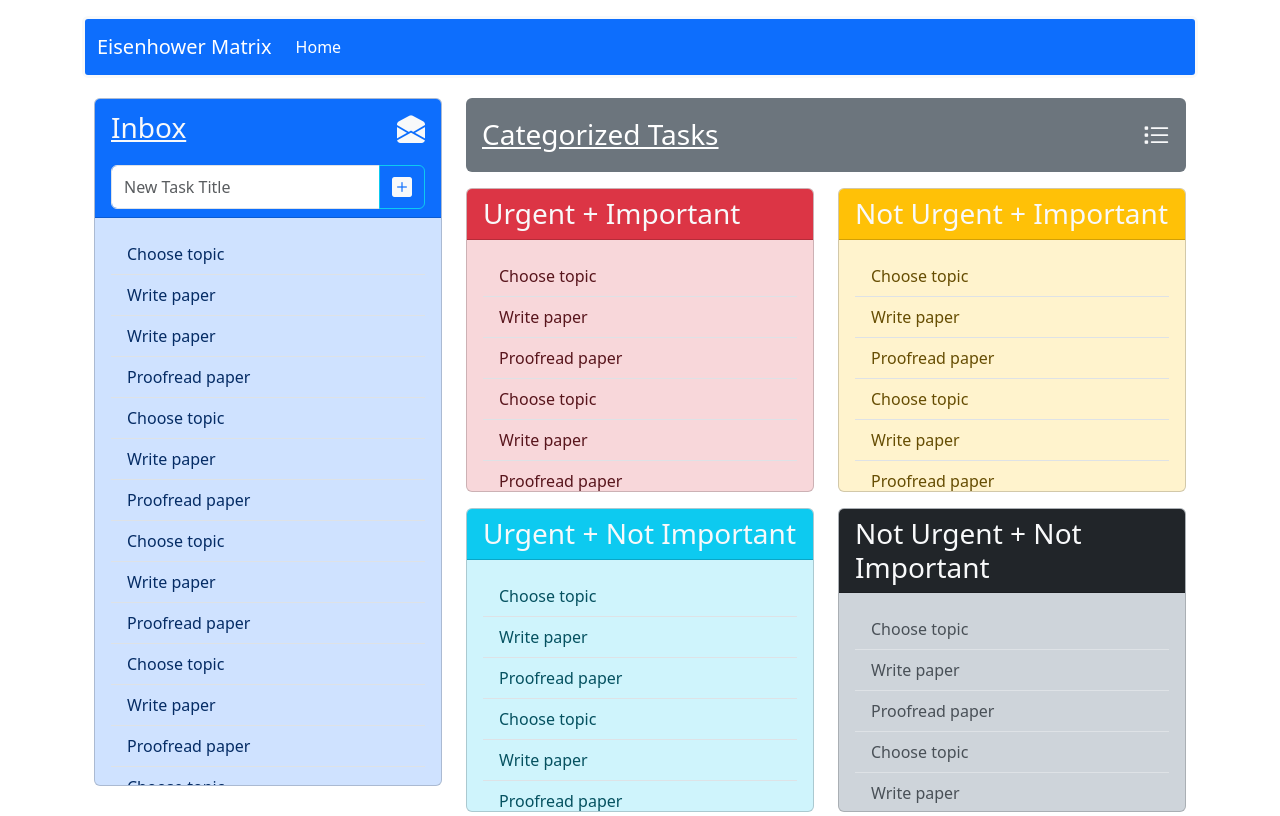
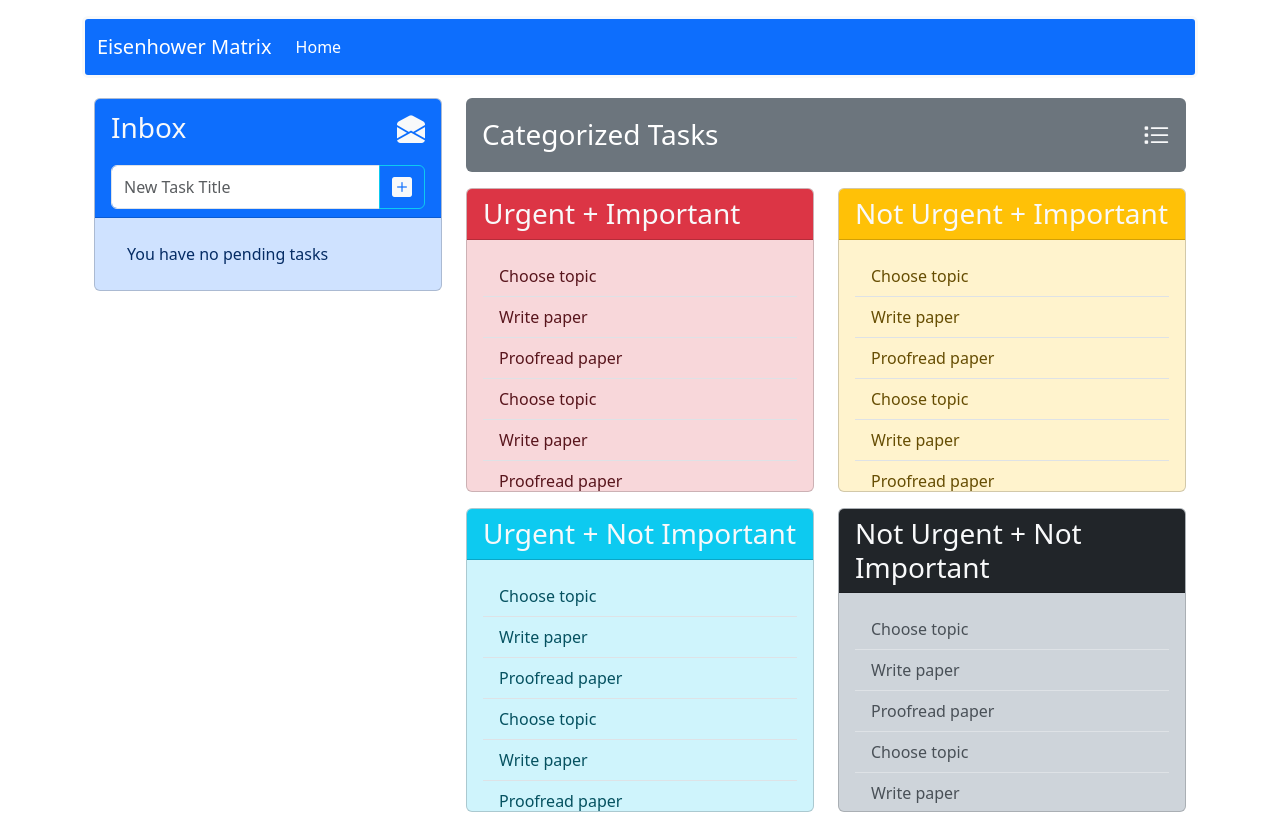
Before and after one commit to Zak-Bahm/em-proj, a Vue app: page / in a window 1280 px wide. Built offline with nearby package versions, Linux system fonts and the light colour scheme.

Commit message:
Mostly working modal

```diff
--- a/src/assets/main.css
+++ b/src/assets/main.css
@@ -4,3 +4,6 @@
 .short-card-max {
     max-height: 38vh;
 }
+.icon-link:hover {
+    transform: scale(1.1)
+}
--- a/src/components/NewTaskList.vue
+++ b/src/components/NewTaskList.vue
@@ -1,7 +1,7 @@
 <template>
-    <div class="card bg-primary-subtle tall-card-max">
+    <div class="card bg-primary-subtle" :class="pageView ? '' : 'tall-card-max'">
         <div class="card-header bg-primary text-light">
-            <a class="d-flex justify-content-between align-items-center text-light" href="/inbox">
+            <a class="d-flex justify-content-between align-items-center text-light text-decoration-none" href="/inbox">
                 <h3 class="card-title m-0">Inbox</h3>
                 <i class="bi bi-envelope-open-fill fs-3 text-light"></i>
             </a>
@@ -15,48 +15,44 @@
         </div>
         <div class="card-body overflow-hidden">
             <ul class="list-group list-group-flush">
-                <li v-for="task in tasks.slice(0, 17)" :key="task.id" class="list-group-item bg-primary-subtle text-primary-emphasis">
-                    {{ task }}
+                <li v-for="(task, index) in pageView ? tasks : tasks.slice(0, 17)" :key="index" class="list-group-item bg-primary-subtle text-primary-emphasis">
+                    <a class="text-decoration-none d-flex justify-content-between align-items-center" href="#" @click="editTask(task)">
+                        {{ task.title }}
+                        <i class="bi bi-pencil-square fs-5"></i>
+                    </a>
+                </li>
+                <li v-if="tasks.length == 0" class="list-group-item bg-primary-subtle text-primary-emphasis">
+                    You have no pending tasks
                 </li>
             </ul>
         </div>
+        <TaskModal modal-id="newTaskListModal" v-model:title="targetTask.title" v-model:desc="targetTask.description" v-model:cat="targetTask.category"/>
     </div>
 </template>
 
 <script setup>
     import { ref } from 'vue'
+    import TaskModal from './TaskModal.vue';
+
+
+    const props = defineProps({
+        pageView: Boolean
+    })
 
     const newTitle = defineModel({ type: String })
-const tasks = ref([
-    'Choose topic',
-    'Write paper',
-    'Write paper',
-    'Proofread paper',
-    'Choose topic',
-    'Write paper',
-    'Proofread paper',
-    'Choose topic',
-    'Write paper',
-    'Proofread paper',
-    'Choose topic',
-    'Write paper',
-    'Proofread paper',
-    'Choose topic',
-    'Write paper',
-    'Proofread paper',
-    'Choose topic',
-    'Write paper',
-    'Proofread paper',
-    'Choose topic',
-    'Proofread paper',
-    'Pick color'
-])
+    const tasks = ref([])
+    const targetTask = ref({title: '', description: '', category: ''})
 
     function addTask() {
         if (newTitle.value == '') return;
 
-    tasks.value.unshift(newTitle.value)
+        tasks.value.unshift({title: newTitle.value, description: '', category: ''})
         newTitle.value = ''
+    }
+    function editTask(task) {
+        targetTask.value = task
+        const modal = new bootstrap.Modal(document.getElementById('newTaskListModal'))
+        modal.show()
     }
 </script>
 
--- /dev/null
+++ b/src/components/TaskModal.vue
@@ -0,0 +1,58 @@
+<template>
+    <div class="modal" tabindex="-1" :id="modalId">
+        <div class="modal-dialog">
+            <div class="modal-content">
+                <div class="modal-header">
+                    <h5 class="modal-title">Edit Task</h5>
+                    <button type="button" class="btn-close" data-bs-dismiss="modal" aria-label="Close"></button>
+                </div>
+                <div class="modal-body">
+                    <form>
+                        <div class="mb-3">
+                            <label for="taskTitle" class="form-label">Task Title</label>
+                            <input type="text" class="form-control" id="taskTitle" v-model="title">
+                        </div>
+                        <div class="mb-3">
+                            <label for="taskDesc" class="form-label">Task Description</label>
+                            <input type="textarea" class="form-control" id="taskDesc" v-model="desc">
+                        </div>
+                        <div class="mb-3">
+                            <label class="form-label" for="taskCat">Task Category</label>
+                            <select class="form-select" aria-label="Default select example" id="taskCat" v-model="cat">
+                                <option v-for="(opt, index) in catOptions" :key="index" :value="opt"
+                                    :selected="cat == opt ? 'true' : 'false'">
+                                    {{ fullOptions[index] }}
+                                </option>
+                            </select>
+                            <div class="row mt-3">
+                                <div class="col-6" v-for="(label, index) in fullOptions" :key="index" >
+                                    <div class="alert" :class="`alert-${colorOptions[index]}`" role="alert">
+                                        {{ label }}
+                                    </div>
+                                </div>
+                            </div>
+                        </div>
+                        <button type="submit" class="btn btn-primary">Save changes</button>
+                    </form>
+                </div>
+            </div>
+        </div>
+    </div>
+</template>
+
+<script setup>
+    import { ref } from 'vue'
+
+    const catOptions = ['ImportantUrgent', 'ImportantNotUrgent', 'NotImportantUrgent', 'NotImportantNotUrgent'];
+    const fullOptions = ['Urgent + Important', 'Not Urgent + Important', 'Urgent + Not Important', 'Not Urgent + Not Important']
+    const colorOptions = ['danger', 'warning', 'info', 'dark']
+
+
+    const props = defineProps({
+        modalId: String
+    })
+
+    const title = defineModel('title');
+    const desc = defineModel('desc');
+    const cat = defineModel('cat');
+</script>
--- a/src/views/HomeView.vue
+++ b/src/views/HomeView.vue
@@ -1,6 +1,13 @@
 <script setup>
 import NewTaskList from '@/components/NewTaskList.vue';
 import CategorizedTaskList from '@/components/CategorizedTaskList.vue';
+import TaskModal from '@/components/TaskModal.vue'
+
+const testTask = {
+    title: "Test Task Title",
+    description: "This is a test task description",
+    category: "ImportantUrgent"
+}
 </script>
 
 <template>
@@ -13,7 +20,7 @@ import CategorizedTaskList from '@/components/CategorizedTaskList.vue';
         <div class="col-12 col-lg-8">
             <div class="row">
                 <div class="col-12">
-                    <a class="mt-3 p-3 bg-secondary text-white rounded-start rounded-end d-flex justify-content-between align-items-center" href="/tasks">
+                    <a class="mt-3 p-3 bg-secondary text-white rounded-start rounded-end d-flex justify-content-between align-items-center text-decoration-none" href="/tasks">
                         <h3 class="m-0">Categorized Tasks</h3>
                         <i class="bi bi-list-task fs-3 text-light"></i>
                     </a>
```
Lines whose indentation alone changed are shown as unchanged.
